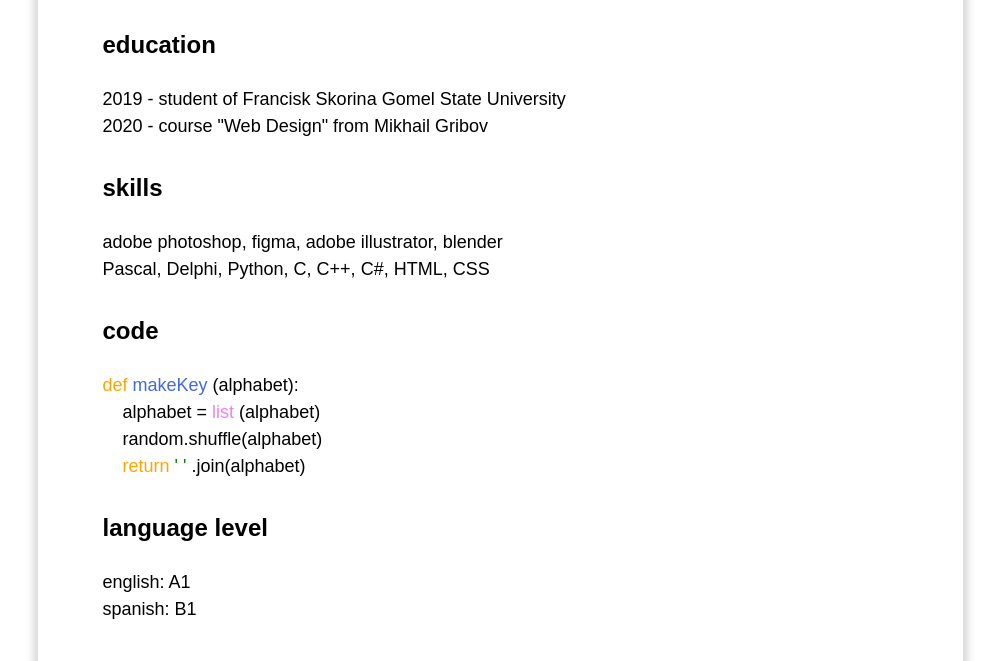
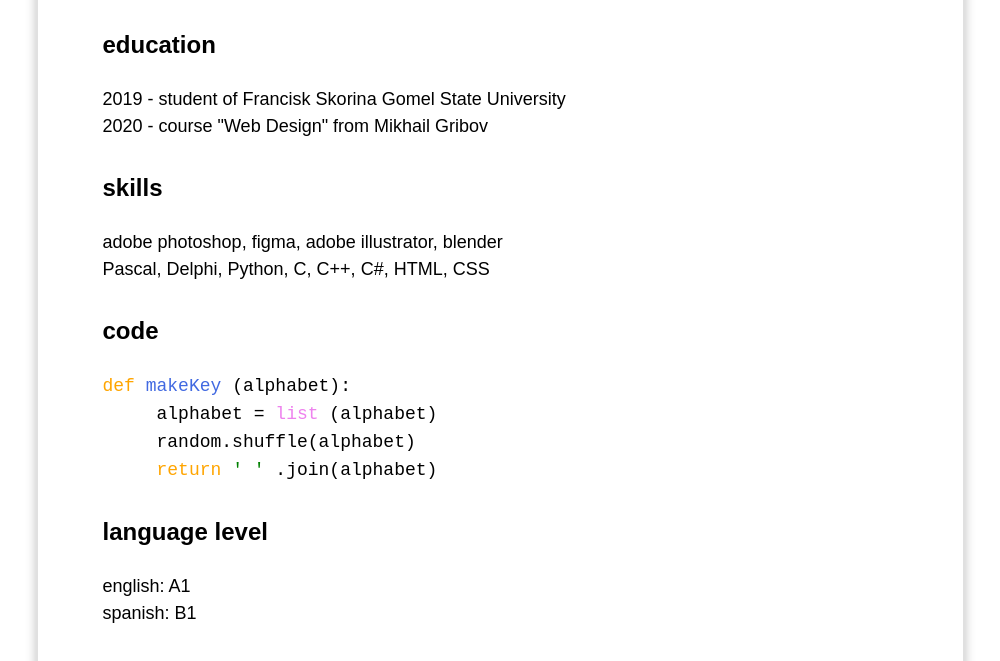
Before and after one commit to kvitdd/rsschool-cv, a plain HTML site: page index.html in a window 1280 px wide. Shown: the part 793-1454 px from the top of the page, without its empty margins (140-1140 px from the left). Drawn offline with Linux system fonts and the light colour scheme; a web font is replaced by a local one.

Commit message:
feat: update

```diff
--- a/index.html
+++ b/index.html
@@ -25,7 +25,6 @@
             <span>TROTSKAYA</span>
           </h1>
         </header>
-        <main>
         <div class="container">
           <h3 class="about">about me</h3>
           <p class="about-info">
@@ -71,12 +70,16 @@
           <section class="code-todo">
             <h3 class="code">code</h3>
             <p class="code-text">
-                  <span class="text-naranja">def</span> <span class="text-azul">makeKey</span>
+              <code>
+                <span class="text-naranja">def</span>
+                <span class="text-azul">makeKey</span>
                 (alphabet):
-                  <br>&nbsp&nbsp&nbsp alphabet = <span class="text-fiol">list</span>
+                <br />&nbsp &nbsp &nbspalphabet =
+                <span class="text-fiol">list</span>
                 (alphabet)
-                  <br>&nbsp&nbsp&nbsp random.shuffle(alphabet)
-                  <br>&nbsp&nbsp&nbsp <span class="text-naranja">return</span> <span class="text-verde">' '</span> .join(alphabet)</br>
+                <br />&nbsp &nbsp &nbsprandom.shuffle(alphabet) <br />&nbsp
+                &nbsp &nbsp<span class="text-naranja">return</span>
+                <span class="text-verde">' '</span> .join(alphabet)
               </code>
             </p>
           </section>
@@ -86,7 +89,6 @@
             <span>spanish: B1</span>
           </p>
         </div>
-        </main>
         <footer class="footer">
           <a class="git" href="https://github.com/kvitdd"
             >2021, Diana Trotskaya (@kvitdd)</a
```
Lines whose indentation alone changed are shown as unchanged.
